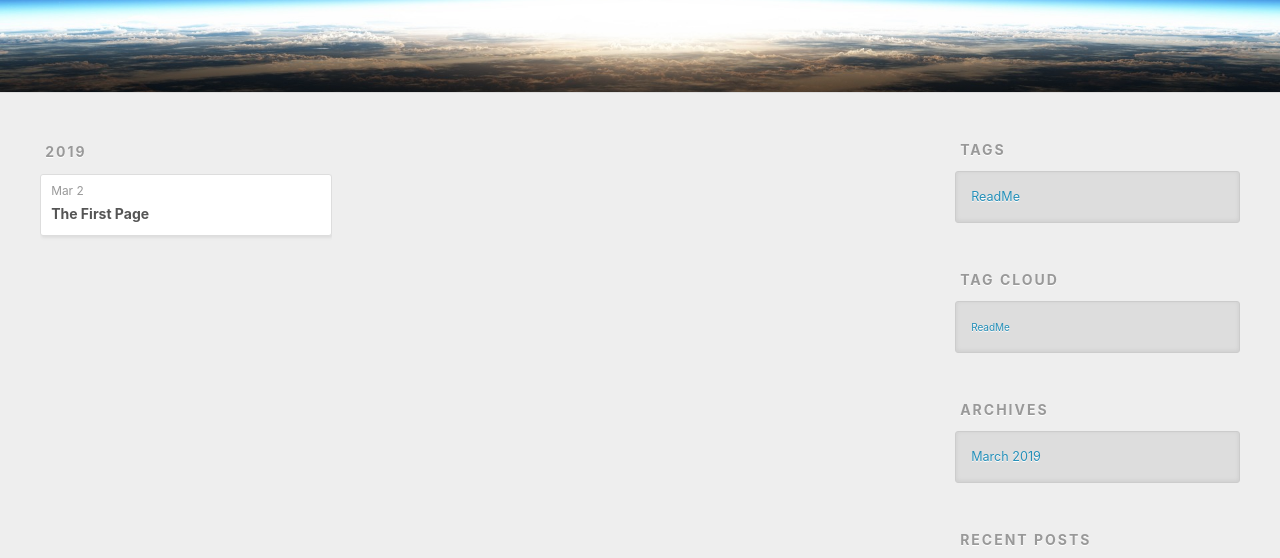
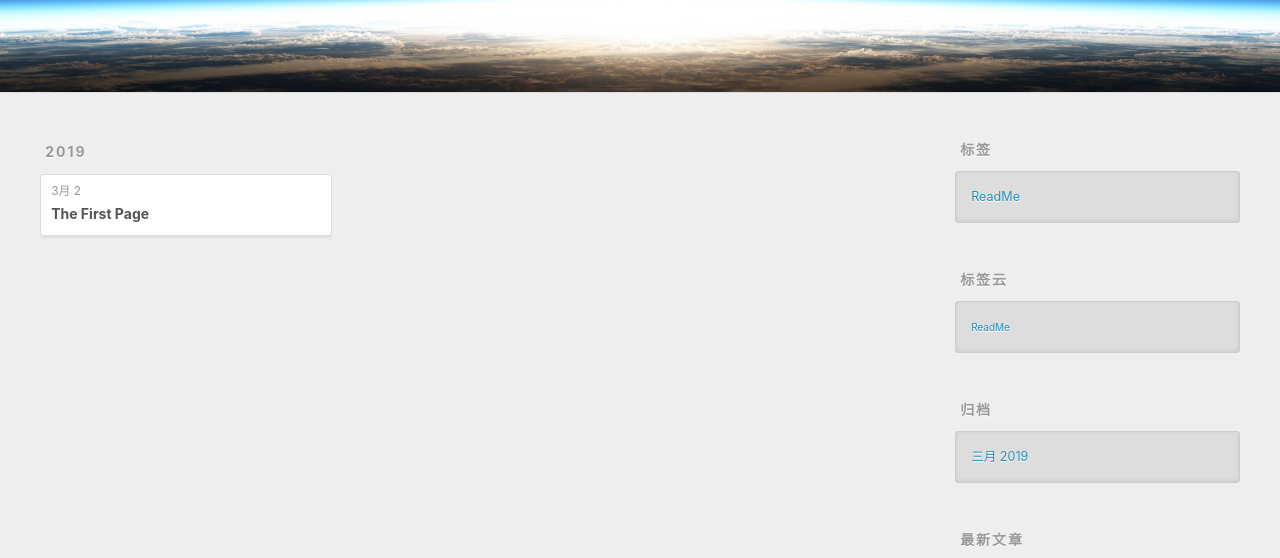
Before and after one commit to HippoLovesTotoro/HippoLovesTotoro.github.io, a plain HTML site: page archives/2019/03/index.html in a window 1280 px wide. Shown: the part 208-766 px from the top of the page. Drawn offline with nearby package versions, Linux system fonts and the light colour scheme.

Commit message:
Site updated: 2019-03-02 20:31:18

```diff
--- a/archives/2019/03/index.html
+++ b/archives/2019/03/index.html
@@ -5,13 +5,13 @@
 
 
 
-  <title>Archives: 2019/3 | Hippo Loves Totoro</title>
+  <title>归档: 2019/3 | Hippo Loves Totoro</title>
   <meta name="viewport" content="width=device-width, initial-scale=1, maximum-scale=1">
   <meta property="og:type" content="website">
 <meta property="og:title" content="Hippo Loves Totoro">
 <meta property="og:url" content="https://HippoLovesTotoro.github.io/archives/2019/03/index.html">
 <meta property="og:site_name" content="Hippo Loves Totoro">
-<meta property="og:locale" content="Chinese">
+<meta property="og:locale" content="zh-CN">
 <meta name="twitter:card" content="summary">
 <meta name="twitter:title" content="Hippo Loves Totoro">
 
@@ -55,7 +55,7 @@
 
           <a id="nav-rss-link" class="nav-icon" href="/atom.xml" title="RSS Feed"></a>
 
-        <a id="nav-search-btn" class="nav-icon" title="Search"></a>
+        <a id="nav-search-btn" class="nav-icon" title="搜索"></a>
       </nav>
       <div id="search-form-wrap">
         <form action="//google.com/search" method="get" accept-charset="UTF-8" class="search-form"><input type="search" name="q" class="search-form-input" placeholder="Search"><button type="submit" class="search-form-submit">&#xF002;</button><input type="hidden" name="sitesearch" value="https://HippoLovesTotoro.github.io"></form>
@@ -81,7 +81,7 @@
   <div class="archive-article-inner">
     <header class="archive-article-header">
       <a href="/2019/03/02/The-First-Page/" class="archive-article-date">
-  <time datetime="2019-03-02T11:12:14.000Z" itemprop="datePublished">Mar 2</time>
+  <time datetime="2019-03-02T11:12:14.000Z" itemprop="datePublished">3月 2</time>
 </a>
 
 
@@ -108,7 +108,7 @@
 
 
   <div class="widget-wrap">
-    <h3 class="widget-title">Tags</h3>
+    <h3 class="widget-title">标签</h3>
     <div class="widget">
       <ul class="tag-list"><li class="tag-list-item"><a class="tag-list-link" href="/tags/ReadMe/">ReadMe</a></li></ul>
     </div>
@@ -118,7 +118,7 @@
 
 
   <div class="widget-wrap">
-    <h3 class="widget-title">Tag Cloud</h3>
+    <h3 class="widget-title">标签云</h3>
     <div class="widget tagcloud">
       <a href="/tags/ReadMe/" style="font-size: 10px;">ReadMe</a>
     </div>
@@ -127,9 +127,9 @@
 
 
   <div class="widget-wrap">
-    <h3 class="widget-title">Archives</h3>
+    <h3 class="widget-title">归档</h3>
     <div class="widget">
-      <ul class="archive-list"><li class="archive-list-item"><a class="archive-list-link" href="/archives/2019/03/">March 2019</a></li></ul>
+      <ul class="archive-list"><li class="archive-list-item"><a class="archive-list-link" href="/archives/2019/03/">三月 2019</a></li></ul>
     </div>
   </div>
 
@@ -137,7 +137,7 @@
 
 
   <div class="widget-wrap">
-    <h3 class="widget-title">Recent Posts</h3>
+    <h3 class="widget-title">最新文章</h3>
     <div class="widget">
       <ul>
 
```
Also changed, not shown: 2019/03/02/The-First-Page/index.html (+7 -7 lines), archives/2019/index.html (+9 -9 lines), archives/index.html (+9 -9 lines), index.html (+7 -7 lines), tags/ReadMe/index.html (+8 -8 lines).
